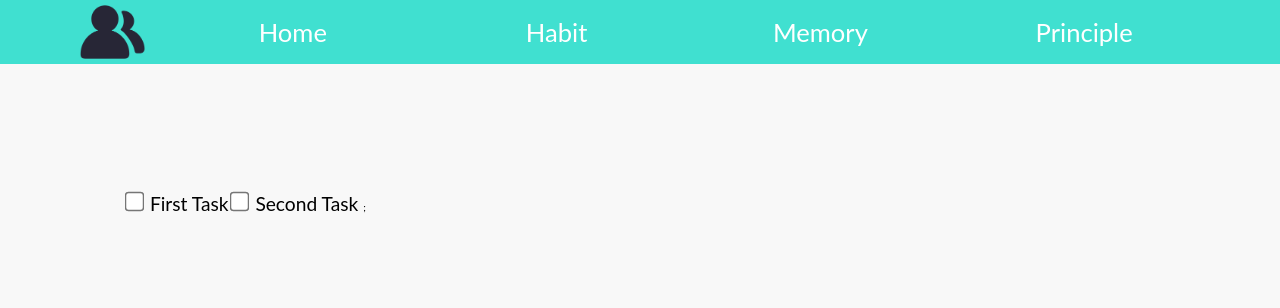
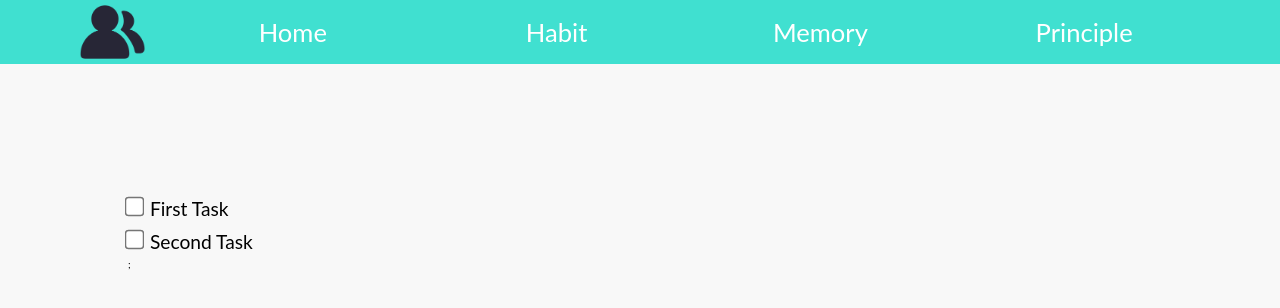
Before and after one commit to i5possible/buddy, a React (Create React App) app: page /habit in a window 1280 px wide. Shown: the top 308 px of the page. Built offline with nearby package versions, Linux system fonts and the light colour scheme.

Commit message:
adjust styles

```diff
--- a/src/MiniHabit/Item.css
+++ b/src/MiniHabit/Item.css
@@ -8,6 +8,6 @@
     padding: 0;
 }
 
-input[type="checkbox"] {
-    transform: scale(1.5, 1.5);
+.item-wrapper {
+    margin: 5px 0;
 }
--- a/src/MiniHabit/Item.js
+++ b/src/MiniHabit/Item.js
@@ -3,10 +3,10 @@ import './Item.css';
 
 const Item = ({ name }) => {
     return (
-        <>
+        <div className='item-wrapper'>
             <input className='checkbox' type='checkbox'></input>
             <lable className='item-name'> {name} </lable>
-        </>
+        </div>
     );
 }
 
--- a/src/MiniHabit/TodoList.css
+++ b/src/MiniHabit/TodoList.css
@@ -0,0 +1,4 @@
+.tasks {
+    display: flex;
+    flex-direction: column;
+}
--- a/src/index.css
+++ b/src/index.css
@@ -15,3 +15,7 @@ code {
   font-family: source-code-pro, Menlo, Monaco, Consolas, "Courier New",
     monospace;
 }
+
+input[type="checkbox"] {
+  transform: scale(1.5, 1.5);
+}
```
